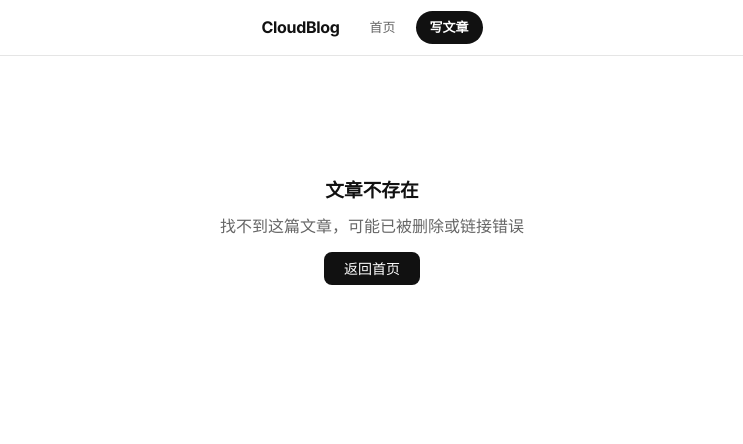
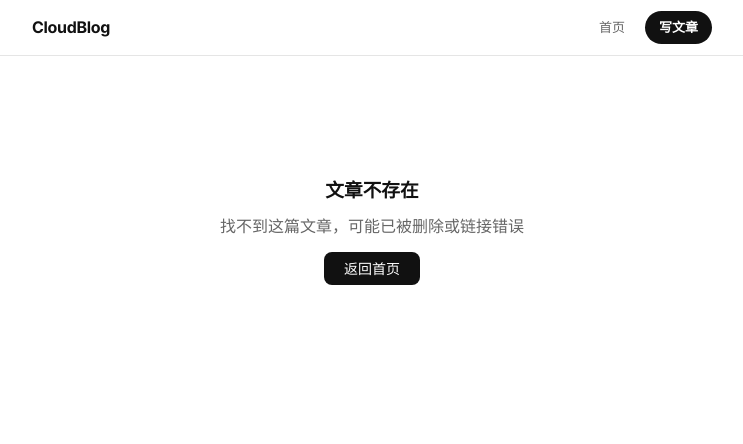
Before and after one commit to canxi/CloudBlog, a website: page public/post.html in a window 1280 px wide. Shown: the whole page, without its empty margins (268-1011 px from the left). Drawn offline with nearby package versions, Linux system fonts and the light colour scheme.

Commit message:
fix: header layout to space-between (brand left, nav right)

```diff
--- a/public/post.html
+++ b/public/post.html
@@ -38,10 +38,7 @@
     .header-inner {
       width: 100%;
       max-width: 680px;
-      display: flex; align-items: center; justify-content: center;
-    }
-    .header-centered {
-      display: flex; align-items: center; gap: 16px;
+      display: flex; align-items: center; justify-content: space-between;
     }
     .header-brand { font-size: 16px; font-weight: 700; color: var(--text); text-decoration: none; letter-spacing: -0.3px; }
     .header-nav { display: flex; align-items: center; gap: 6px; }
@@ -118,13 +115,11 @@
 
 <header>
   <div class="header-inner">
-    <div class="header-centered">
-      <a href="/" class="header-brand">CloudBlog</a>
-      <nav class="header-nav">
-        <a href="/" id="navHome">首页</a>
-        <a href="/write.html" class="btn-write" onclick="return goWrite(event)">写文章</a>
-      </nav>
-    </div>
+    <a href="/" class="header-brand">CloudBlog</a>
+    <nav class="header-nav">
+      <a href="/" id="navHome">首页</a>
+      <a href="/write.html" class="btn-write" onclick="return goWrite(event)">写文章</a>
+    </nav>
   </div>
 </header>
 
```
Also changed, not shown: public/index.html (+1 -6 lines).
